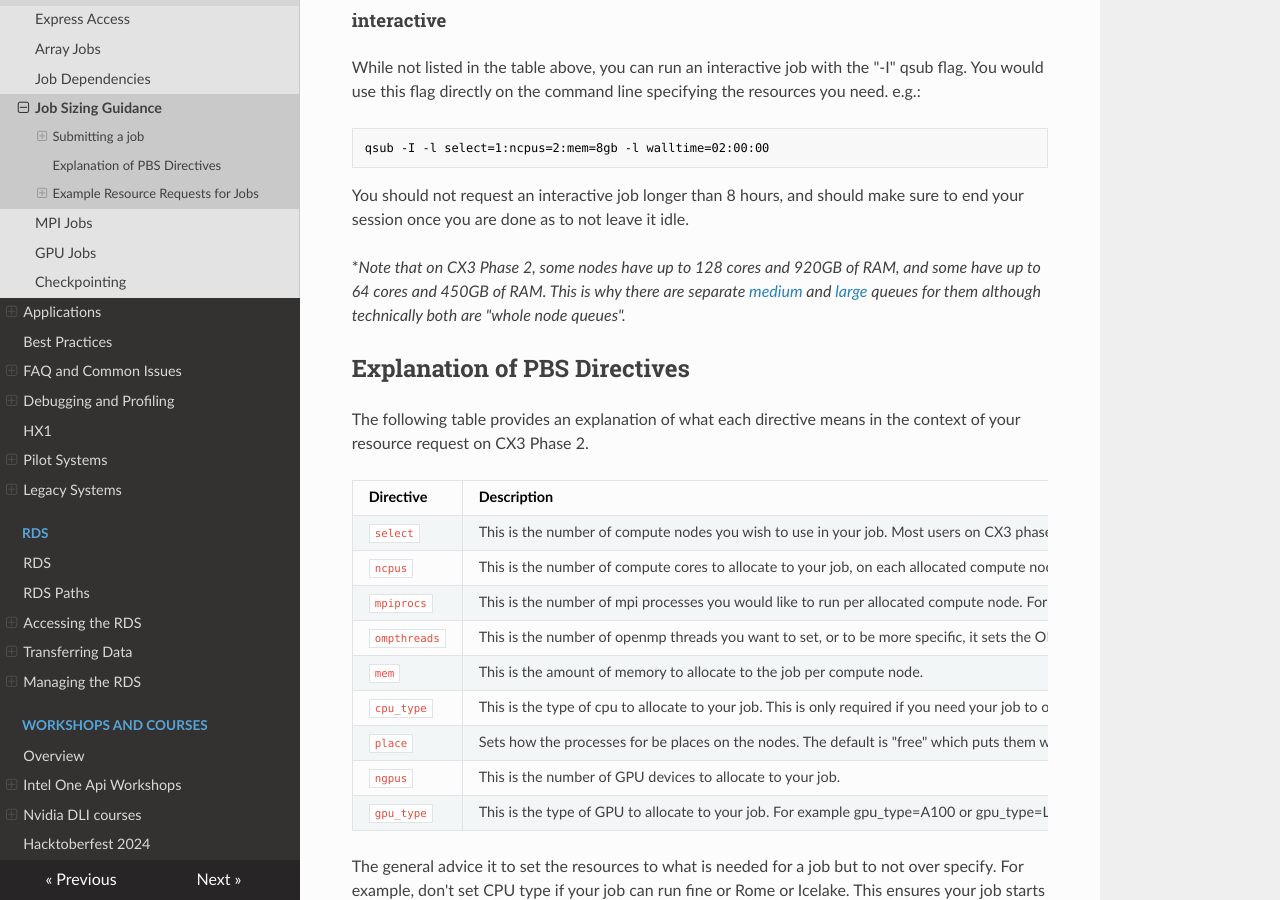
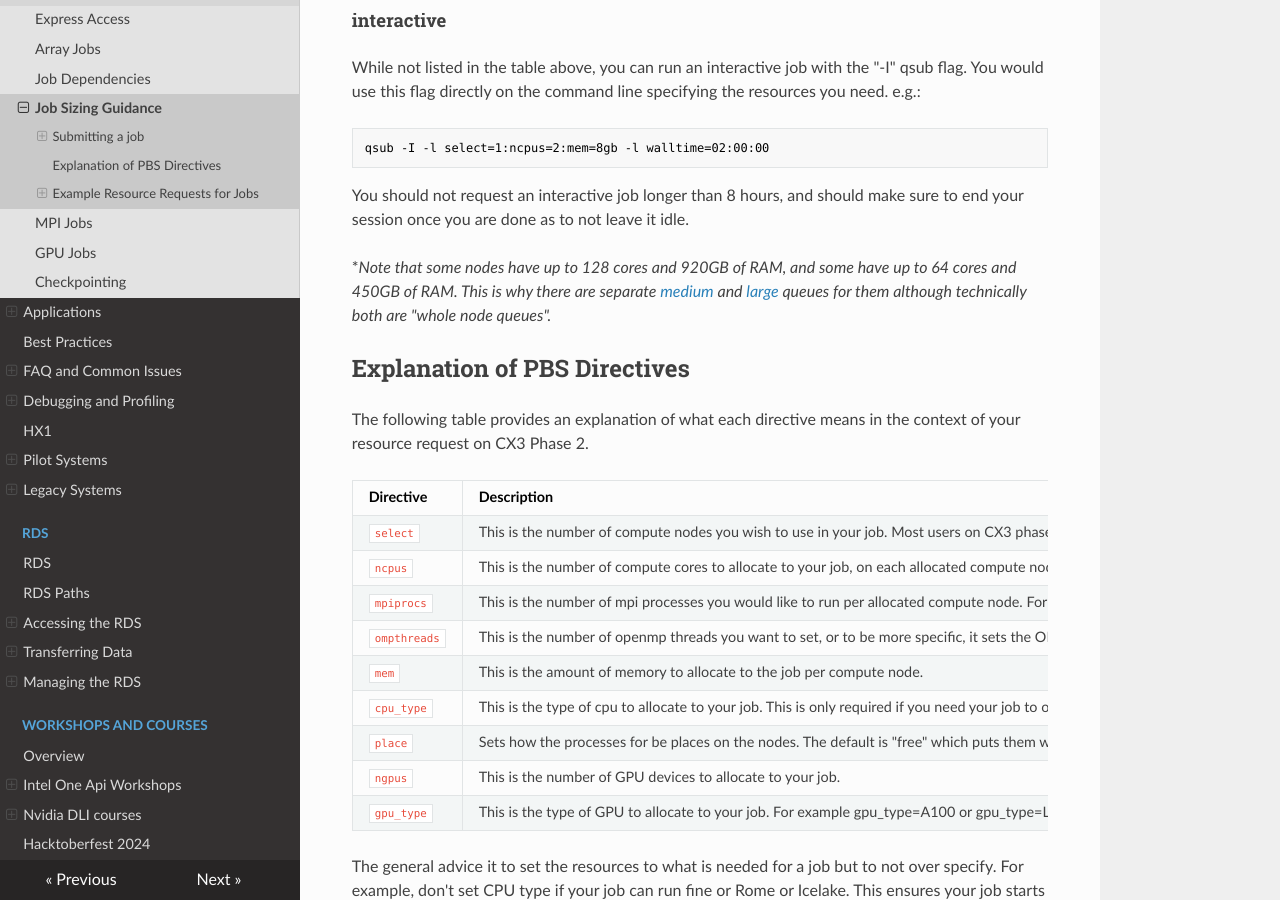
Before and after one commit to ImperialCollegeLondon/icl-rcs-user-guide, an MkDocs documentation site: the page built from docs/hpc/queues/job-sizing-guidance.md, in a window 1280 px wide and 900 px high, scrolled down 1839 px. Built offline with MkDocs 1.6.1, drawn with Linux system fonts in a browser that asks for light colours; nearby versions of some CDN libraries.

Commit message:
remove unnecessary reference to cx3 phase 2

````diff
--- a/docs/hpc/queues/job-sizing-guidance.md
+++ b/docs/hpc/queues/job-sizing-guidance.md
@@ -56,7 +56,7 @@ qsub -I -l select=1:ncpus=2:mem=8gb -l walltime=02:00:00
 ```
 You should not request an interactive job longer than 8 hours, and should make sure to end your session once you are done as to not leave it idle.
 
-**Note that on CX3 Phase 2, some nodes have up to 128 cores and 920GB of RAM, and some have up to 64 cores and 450GB of RAM. This is why there are separate [medium](#medium) and [large](#large) queues for them although technically both are "whole node queues".*
+**Note that some nodes have up to 128 cores and 920GB of RAM, and some have up to 64 cores and 450GB of RAM. This is why there are separate [medium](#medium) and [large](#large) queues for them although technically both are "whole node queues".*
 
 ## Explanation of PBS Directives
 The following table provides an explanation of what each directive means in the context of your resource request on CX3 Phase 2.
````
